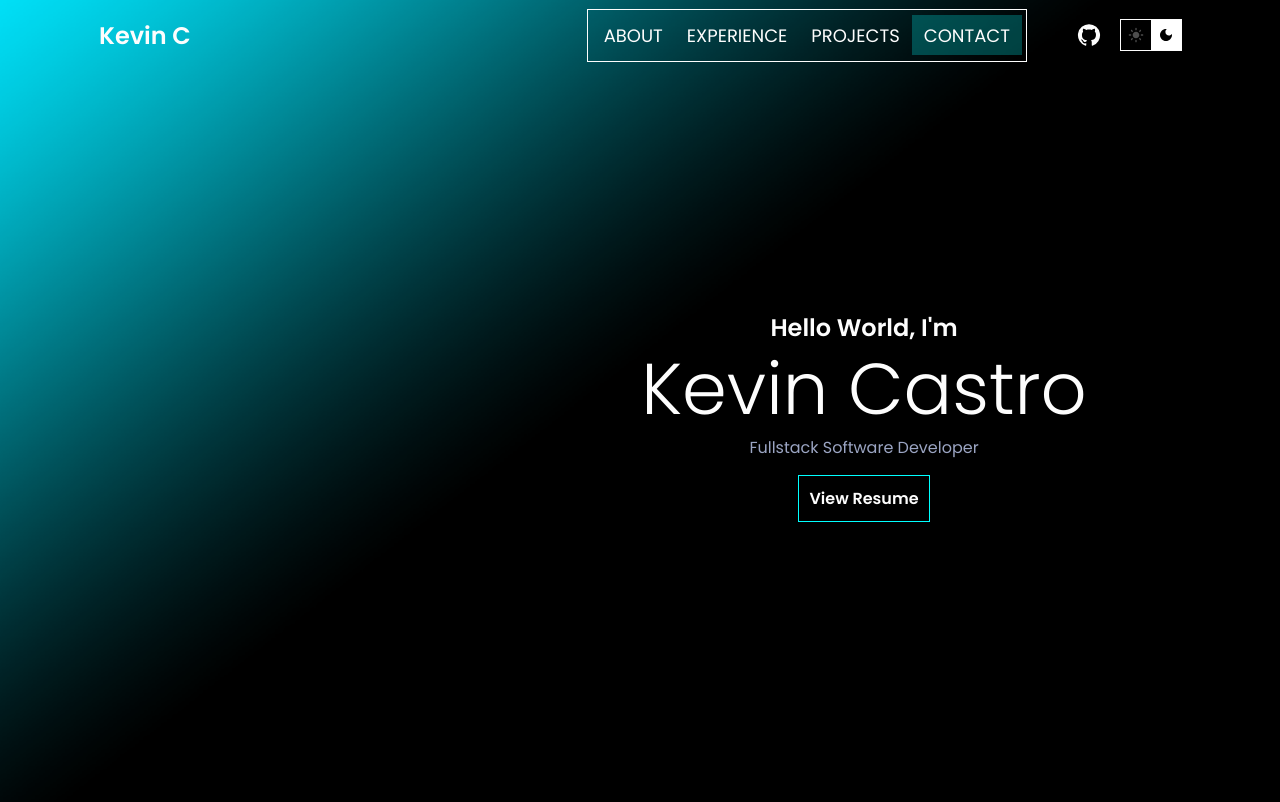
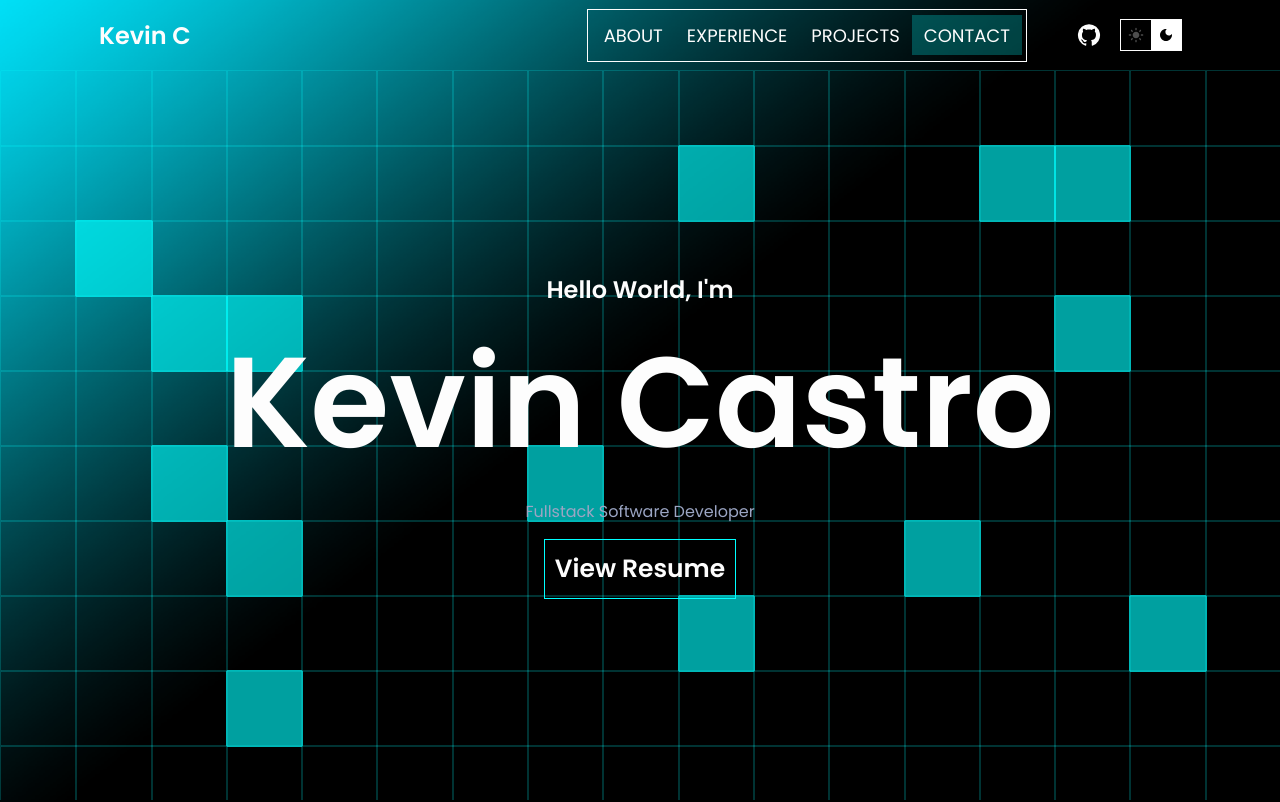
Before and after one commit to kevincas01/portfolio, a React (Create React App) app: page / in a window 1280 px wide. Shown: the top 802 px of the page. Built offline with nearby package versions, Linux system fonts and the light colour scheme; the HTML template or start-up script is replaced by a standard one.

Commit message:
Profile styles change

```diff
--- a/src/Styles/profile.css
+++ b/src/Styles/profile.css
@@ -1,25 +1,61 @@
 .profile-container {
   width: 100%;
-  max-width: 70rem;
   margin-inline: auto;
   box-sizing: border-box;
+  overflow: hidden;
 }
 .profile {
   box-sizing: border-box;
   display: grid;
-  grid-template-columns: 4fr 6fr;
   height: calc(100vh - var(--navbar-height));
 
   align-items: center;
   text-align: center;
+  position: relative;
+}
+
+.background-grid {
+  display: grid;
+  grid-template-columns: repeat(auto-fill, minmax(75px, 1fr));
+  grid-template-rows: repeat(auto-fill, minmax(75px, 1fr));
+  grid-auto-rows: 75px;
+}
+
+.background-grid div {
+  width: 100%;
+  height: 100%;
+  opacity: 0.2;
+  border: 1px var(--main-color) solid;
+  border-radius: 2px;
+  background-color: transparent;
+  transition: background-color 0.3s, opacity 3s;
+}
+
+.background-grid div.fade-out {
+  animation: fadeGridOut 5s forwards;
+}
+
+@keyframes fadeGridOut {
+  0% {
+    background-color: var(--main-color);
+    opacity: 0.8;
+  }
+
+  100% {
+    background-color: transparent;
+    opacity: 0.2;
+  }
 }
 
 .profile-content {
+  pointer-events: none;
+  position: absolute;
+  inset: 0;
   display: flex;
   flex-direction: column;
+  justify-content: center;
+  align-items: center;
   margin: 0;
-  height: 500px;
-  position: relative;
 }
 
 h1.profile-name::after {
@@ -28,33 +64,23 @@ h1.profile-name::after {
 
 .profile-greeting {
   z-index: 5;
-  position: absolute;
-  top: 25%;
-  left: 50%;
+
   width: 500px;
-  transform: translateX(-50%);
+
   font-size: 1.5rem;
 }
 .profile-name {
   z-index: 5;
-  position: absolute;
 
   padding: 0;
-  top: 30%;
-  left: 50%;
-  width: 500px;
-  transform: translateX(-50%);
 
-  font-size: 4.5rem;
-  font-weight: 300;
+  font-size: 8rem;
+  font-weight: 800;
 }
 .hidden-content {
   z-index: 5;
-  position: absolute;
-  top: 50%;
-  left: 50%;
+
   width: 75%;
-  transform: translateX(-50%);
 
   animation: fadeIn 0.5s ease;
 }
@@ -68,18 +94,6 @@ h1.profile-name::after {
   }
 }
 
-#profile-photo {
-
-  height: 30vw;
-  width: 30vw;
-  max-width: 400px;
-  max-height: 400px;
-  min-width: 200px;
-  min-height: 200px;
-  object-fit: cover;
-  object-position: center;
-}
-
 .profile-buttons {
   display: flex;
   justify-content: center;
@@ -88,7 +102,9 @@ h1.profile-name::after {
 }
 .profile-button {
   padding: 10px;
-  font-weight: bold;
+  font-weight: 700;
+  font-size:25px;
+  pointer-events: auto;
 }
 
 @media screen and (max-width: 830px) {
@@ -105,18 +121,14 @@ h1.profile-name::after {
   }
 
   .profile-greeting {
-    top: 0%;
     width: 100%;
   }
   .profile-name {
-    top: 15%;
     width: 100%;
-    line-height: 1.2;
 
     font-size: 3.5rem;
   }
   .hidden-content {
-    top: 40%;
     width: 100%;
   }
 
```
